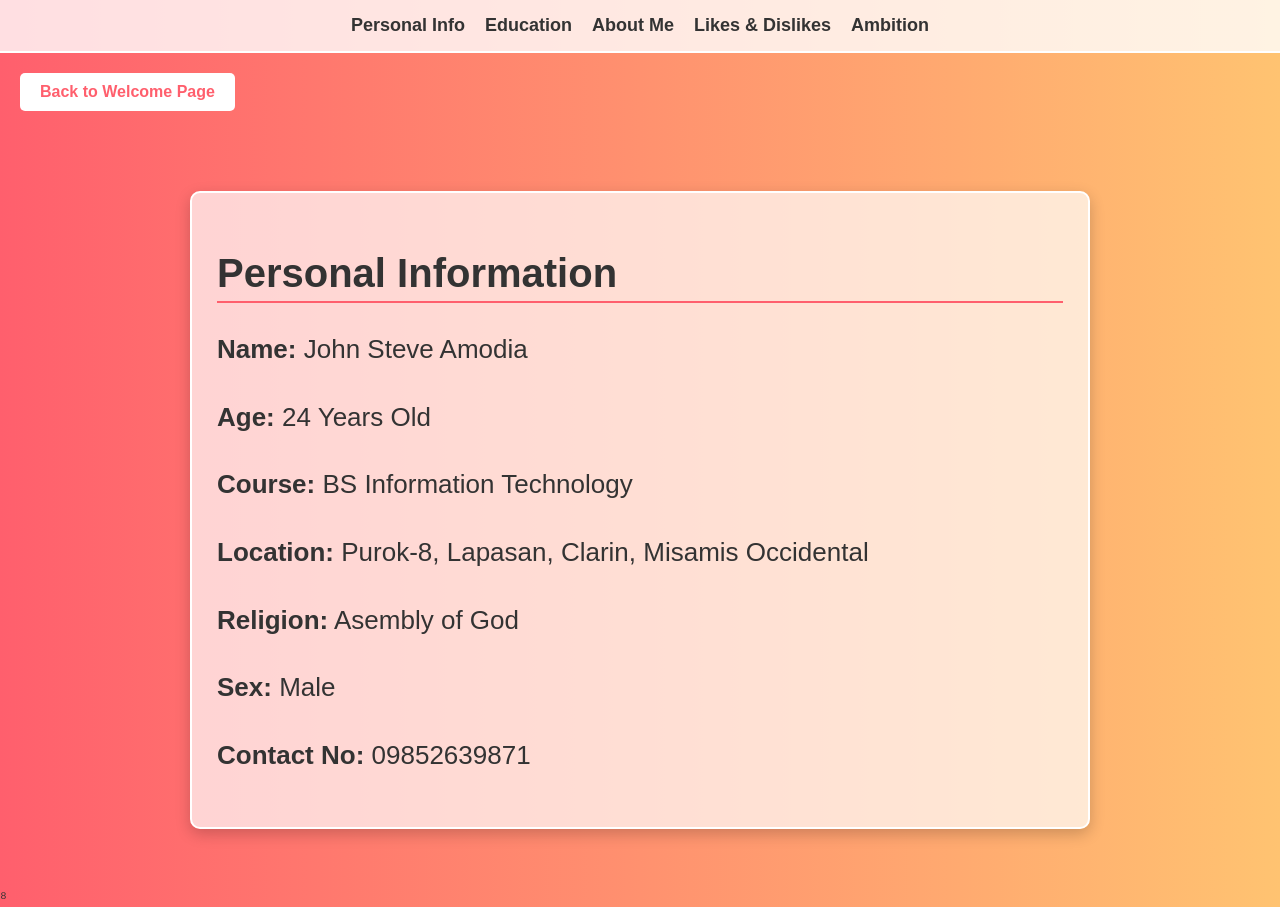
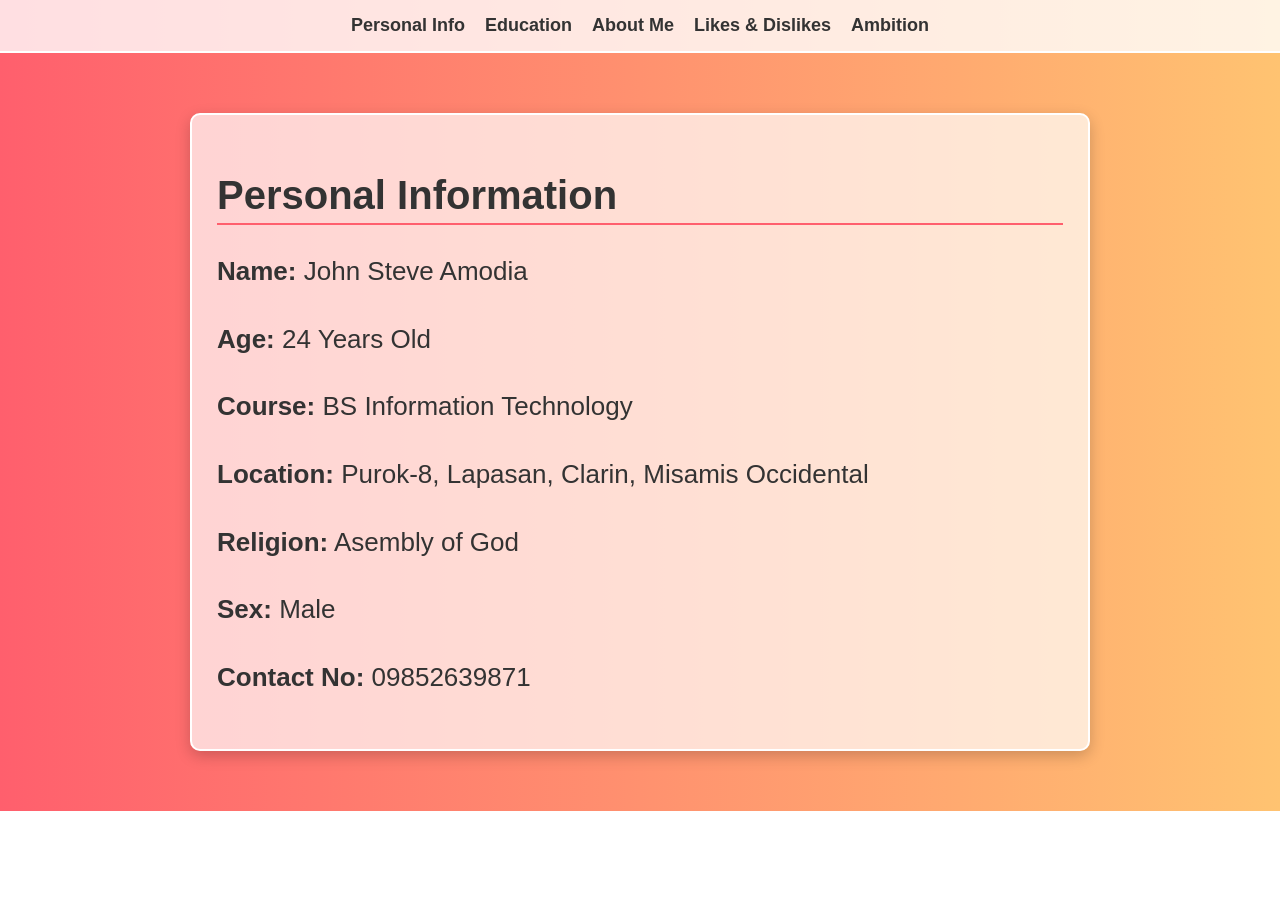
Before and after one commit to Esteban-hub-lab/my-personal-profile, a plain HTML site: page Personal-Info.html in a window 1280 px wide. After the commit the page ends 811 px from the top, so only its background shows below. Drawn offline with Linux system fonts and the light colour scheme.

Commit message:
Update Personal-Info.html

```diff
--- a/Personal-Info.html
+++ b/Personal-Info.html
@@ -123,8 +123,6 @@
     <a href="#ambition" onclick="playSound('My Ambition')">Ambition</a>
 </nav>
 
-    <!-- Back button -->
-   <a href="https://esteban-hub-lab.github.io/my-personal-profile/" class="back-btn" onclick="thankYou(event)">Back to Welcome Page</a>
 
     <div class="container">
 
@@ -183,28 +181,6 @@
 
     </div>
 
-<script>
-function thankYou(event) {
-    event.preventDefault(); // stop immediate redirect
-
-    const message = new SpeechSynthesisUtterance("Thank you for visiting my personal profile");
-    message.pitch = 0.8;
-    message.rate = 0.95;
-
-    const voices = speechSynthesis.getVoices();
-    const filipinoVoice = voices.find(voice =>
-        voice.lang === "fil-PH" || voice.lang === "tl-PH"
-    );
-    if(filipinoVoice) message.voice = filipinoVoice;
-
-    speechSynthesis.speak(message);
-
-    // Redirect after 2 seconds
-    setTimeout(function() {
-        window.location.href = "WelcomePage.html";
-    }, 2000);
-}
-</script>⁸
 
 <script>
 function playSound(sectionName) {
```
